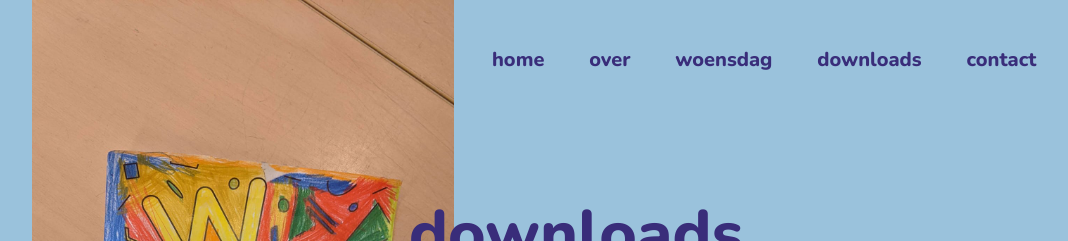
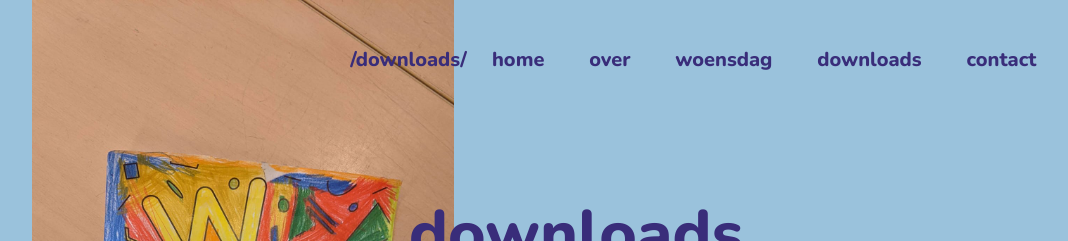
Before and after one commit to holleboom/langliefleren, a Jekyll site: the page built from downloads/index.md, in a window 1280 px wide. Shown: the top 241 px of the page, without its empty margins (64-1132 px from the left). Built offline with Jekyll 4.4.1, drawn with Linux system fonts in a browser that asks for light colours.

Commit message:
no message

```diff
--- a/_includes/navigation.html
+++ b/_includes/navigation.html
@@ -1,9 +1,9 @@
 <nav class="container center">
     <ul>
+		{{page.url}}
     {% for entry in site.data.navigation %}
         {% assign sublinks = entry.sublinks %}
         {% if sublinks %}
-		{{page.url}}
 		<li class="{% if {{ site.baseurl }}{{ entry.url }} == page.url %}current{% endif %}">
             <a href="{{ site.baseurl }}{{ entry.url }}">{{ entry.title }}</a>
             <ul>
```
